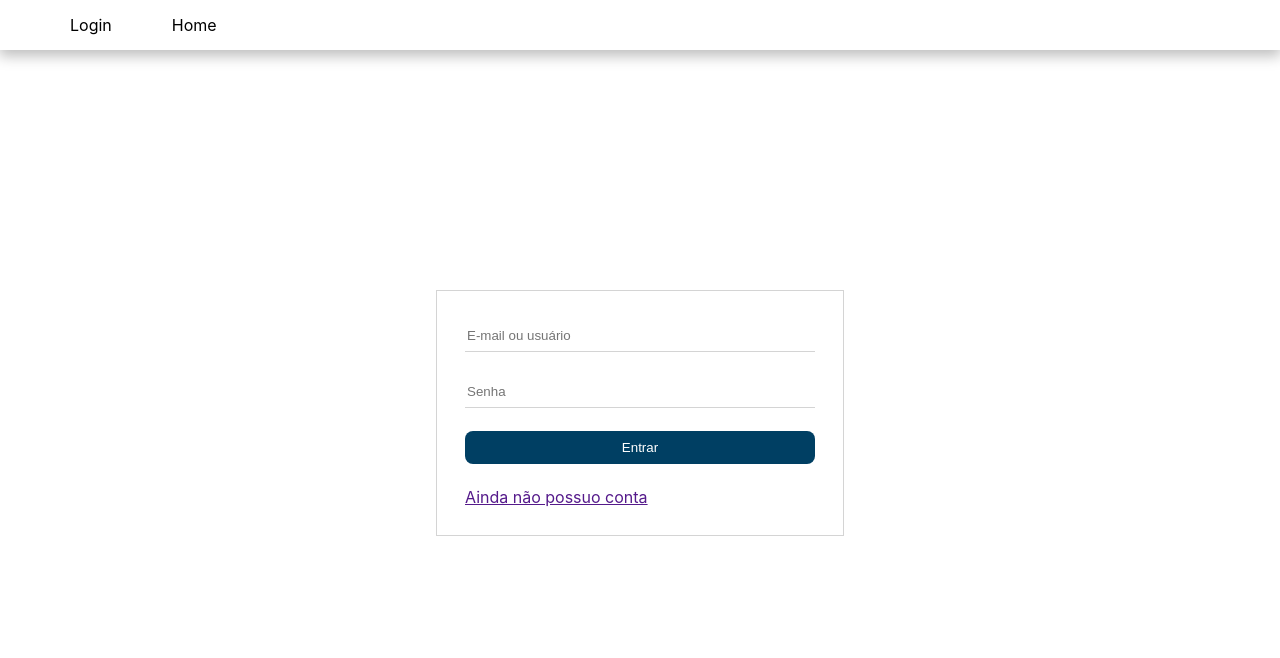
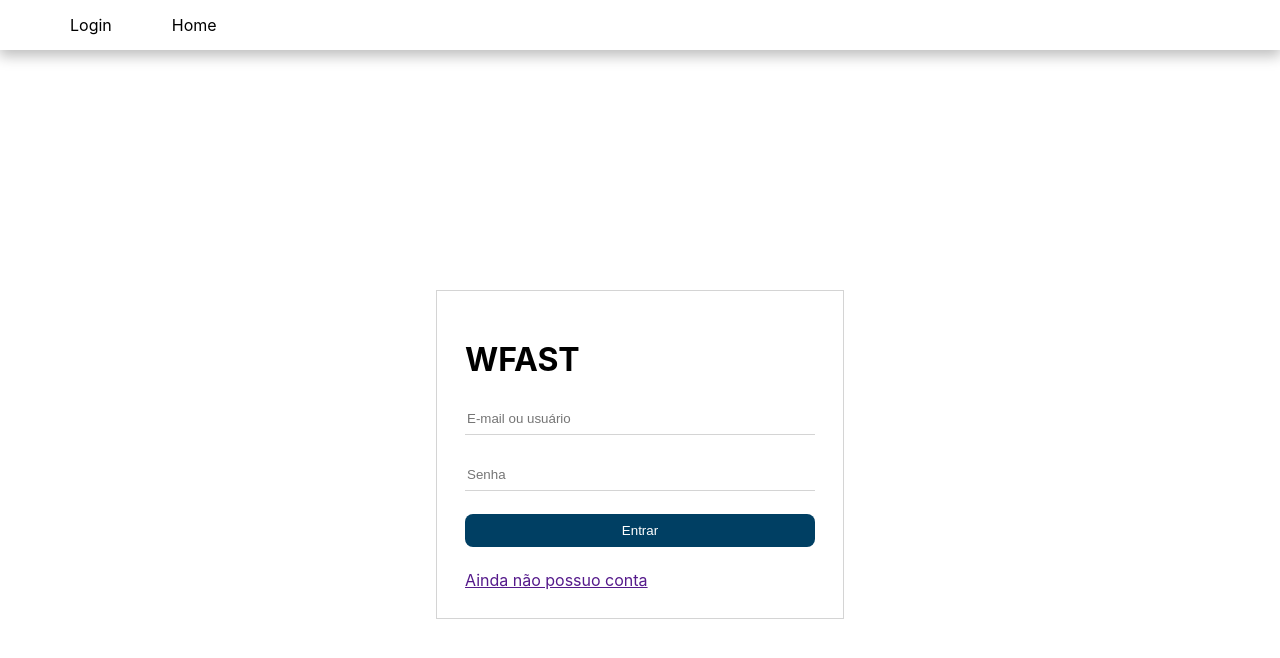
Before and after one commit to dre-lnx/wFast-react, a React (Create React App) app: page /login in a window 1280 px wide. Shown: the top 658 px of the page. Built offline with nearby package versions, Linux system fonts and the light colour scheme.

Commit message:
add patterns

```diff
--- a/src/assets/App.css
+++ b/src/assets/App.css
@@ -72,6 +72,12 @@ nav {
   border-left: none;
   border-right: none;
   border-bottom: 1px solid #d4d4d4;
+  -webkit-transition: 0.5s;
+  transition: 0.5s;
+}
+
+.form-y-layout input[type="text"]:focus, .form-y-layout input[type="password"]:focus {
+  border-bottom: 1px solid #003F63;
 }
 
 .form-y-layout input[type="submit"] {
@@ -81,5 +87,11 @@ nav {
   color: white;
   cursor: pointer;
   border-radius: 8px;
+  -webkit-transition: 0.5s;
+  transition: 0.5s;
+}
+
+.form-y-layout input[type="submit"]:hover {
+  background-color: #4d557d;
 }
 /*# sourceMappingURL=App.css.map */
--- a/src/assets/App.scss
+++ b/src/assets/App.scss
@@ -3,6 +3,8 @@
 $box-spacing: 28px;
 
 $border-pattern: #d4d4d4;
+
+$animation-pattern: .5s;
 
 
 /*/*----------------Mixins----------------*/
@@ -82,6 +84,10 @@ $border-pattern: #d4d4d4;
           border-left:none;
           border-right:none;
           border-bottom: 1px solid $border-pattern;
+          transition: $animation-pattern
+      }
+      input[type="text"]:focus, input[type="password"]:focus {
+          border-bottom: 1px solid #003F63;
       }
       input[type="submit"] {
         height:33px;
@@ -90,6 +96,11 @@ $border-pattern: #d4d4d4;
         color: white;
         cursor: pointer;
         border-radius:8px;
+        transition: $animation-pattern;
+    }
+
+    input[type="submit"]:hover {
+        background-color: #4d557d;
     }
 
   }
--- a/src/components/formFrame.js
+++ b/src/components/formFrame.js
@@ -6,6 +6,7 @@ const FormFrame = () => {
     <div class="login-container-sm">
         <form>
             <div class="form-y-layout">
+                <h1>WFAST</h1>
                 <input type="text" placeholder="E-mail ou usuário"/>
                 <input type="password" placeholder="Senha"/>
                 <input type="submit" value="Entrar"/>
```
Also changed, not shown: 1 other file (tests, documents, lock files or other folders).
